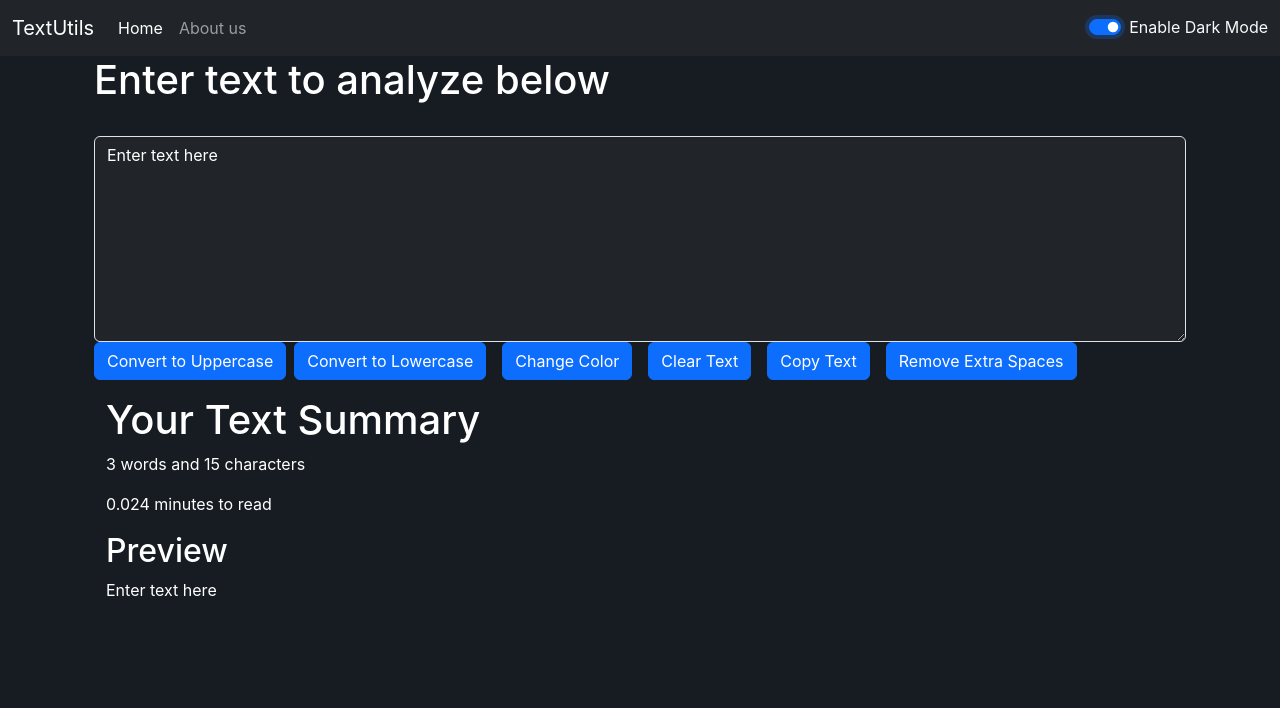
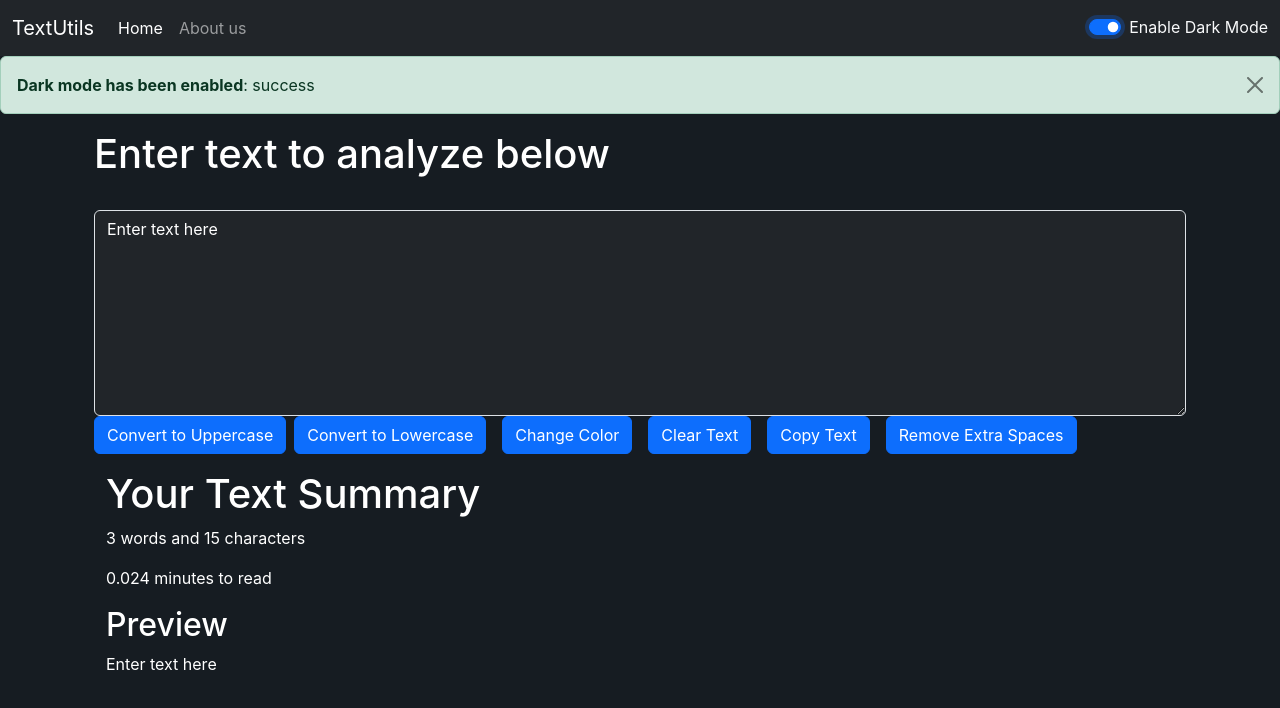
Before and after one commit to krishnapunjabi708/React-Code-With-Harry, a React (Create React App) app: page / in a window 1280 px wide. Both pictures are taken after a click on the switch "Enable Dark Mode". Shown: the top 708 px of the page. Built offline with nearby package versions, Linux system fonts and the light colour scheme.

Commit message:
Alert Added

```diff
--- a/src/App.js
+++ b/src/App.js
@@ -3,25 +3,40 @@
 import TextForm from './components/TextForm';
 import Navbar from './components/Navbar';
 import React, { useState } from 'react';
+import Alert from './components/Alert';
+
 // import About from './components/About';
 
 
 function App() {
   let [mode,setMode]=useState('light');//Whether dark mode is enabled or not
+  const[alert,setAlert]=useState(null);
+  const showAlert=(message,type)=>{
+    setAlert({
+      msg:message,
+      type:type
+    })
+  };
+  setTimeout(() => {
+    setAlert(null);
+  }, 3000);
 let toggleMode = () => {
   if (mode === 'light') {
     setMode('dark');
     document.body.style.backgroundColor = '#161c22';
+    showAlert("Dark mode has been enabled","success");
   } else {
     setMode('light');
     document.body.style.backgroundColor = 'white';
+    showAlert("Light mode has been enabled","success");
   }
 }
 
   return (
     <>
 <Navbar title="TextUtils" mode={mode} toggleMode={toggleMode} about="About us"/>
-<div className="container"><TextForm mode={mode} heading="Enter text to analyze below"/></div>
+<Alert alert={alert}/>
+<div className="container"><TextForm mode={mode} showAlert={showAlert} heading="Enter text to analyze below"/></div>
 {/* <About /> */}
     </>
   );
--- /dev/null
+++ b/src/components/Alert.js
@@ -0,0 +1,18 @@
+import React from 'react'
+
+function Alert(props) {
+    const capitalize=(word)=>{
+        const lower=word.toLowerCase();
+        return lower.charAt(0).toUpperCase()+lower.slice(1);
+    }
+  return (
+    <div>
+      {props.alert && <div className={`alert alert-${props.alert.type} alert-dismissible fade show`} role="alert">
+       <strong>{capitalize(props.alert.msg)}</strong>: {props.alert.type}
+  <button type="button" className="btn-close" data-bs-dismiss="alert" aria-label="Close"></button>
+</div>}
+    </div>
+  )
+}
+
+export default Alert
--- a/src/components/TextForm.js
+++ b/src/components/TextForm.js
@@ -7,10 +7,12 @@
     const handleUpClick = () => {
         let newText = text.toUpperCase();
         setText(newText);
+        props.showAlert("Converted to Uppercase","success");
     }
     const handleLoClick = () => {
         let newText = text.toLowerCase();
         setText(newText);
+        props.showAlert("Converted to Lowercase","success");
     }
     const handleOnChange=(event)=>{
         // console.log("On change");
@@ -19,20 +21,24 @@
     const handleClearClick=()=>{
         let newText = '';
         setText(newText);
+        props.showAlert("Text Cleared","success");
     }
     const handleColorChange=()=>{
         let newText = text;
         document.getElementById("myBox").style.color="blue";
         setText(newText);
+        props.showAlert("Text Color Changed to Blue","success");
     }
     const handleCopy=()=>{
         let text = document.getElementById("myBox");
         text.select();
         navigator.clipboard.writeText(text.value);
+        props.showAlert("Text Copied to Clipboard","success");
     }
     const handleExtraSpaces=()=>{
         let newText = text.split(/[ ]+/);
         setText(newText.join(" "));
+        props.showAlert("Extra Spaces Removed","success");
     }
     return (
         <>
```
